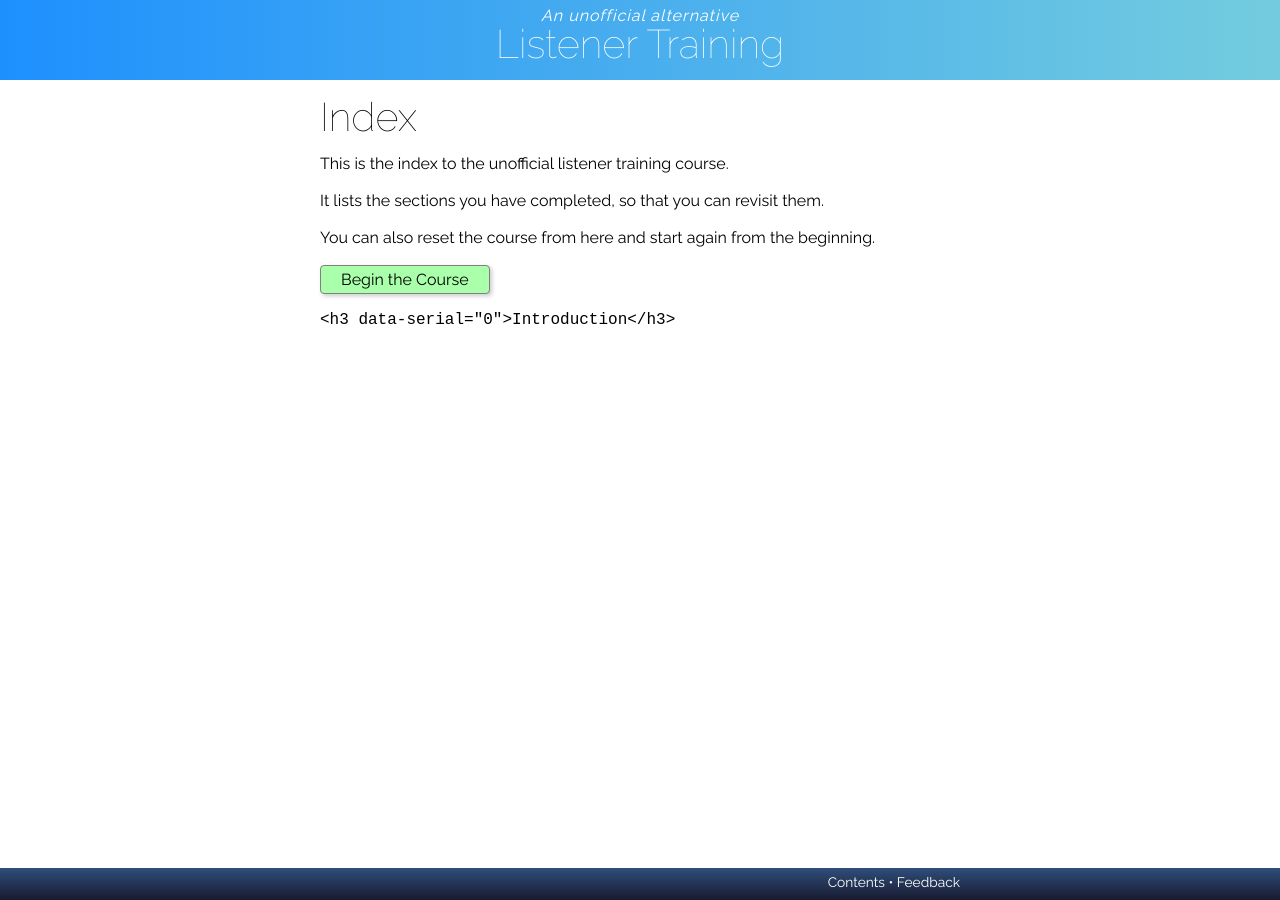
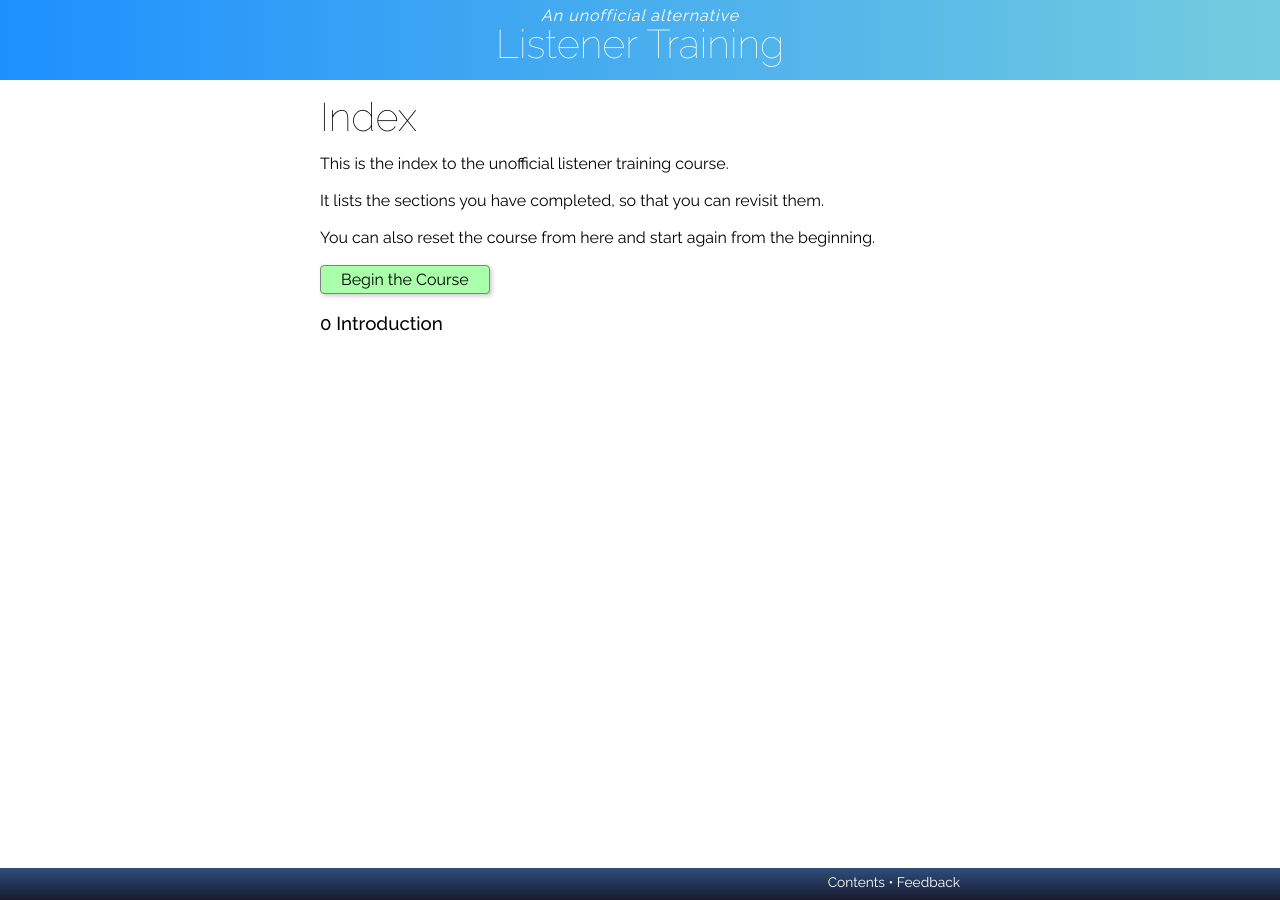
Before and after one commit to RarelyCharlie/rarelycharlie.github.io, a Jekyll site: the page built from _listen/index.md, in a window 1280 px wide. Built offline with Jekyll 4.4.1, drawn with Linux system fonts in a browser that asks for light colours; nearby versions of some CDN libraries.

Commit message:
try for h3

```diff
--- a/_listen/index.md
+++ b/_listen/index.md
@@ -17,6 +17,6 @@ You can also reset the course from here and start again from the beginning.
   {% if section.class == 'index' %}
     {% continue %}
   {% else %}
-    <h3 data-serial="{{ section.serial }}">{{ section.title }}</h3>
+### {{ section.serial }} {{ section.title }}
   {% endif %}
 {% endfor %}
```
